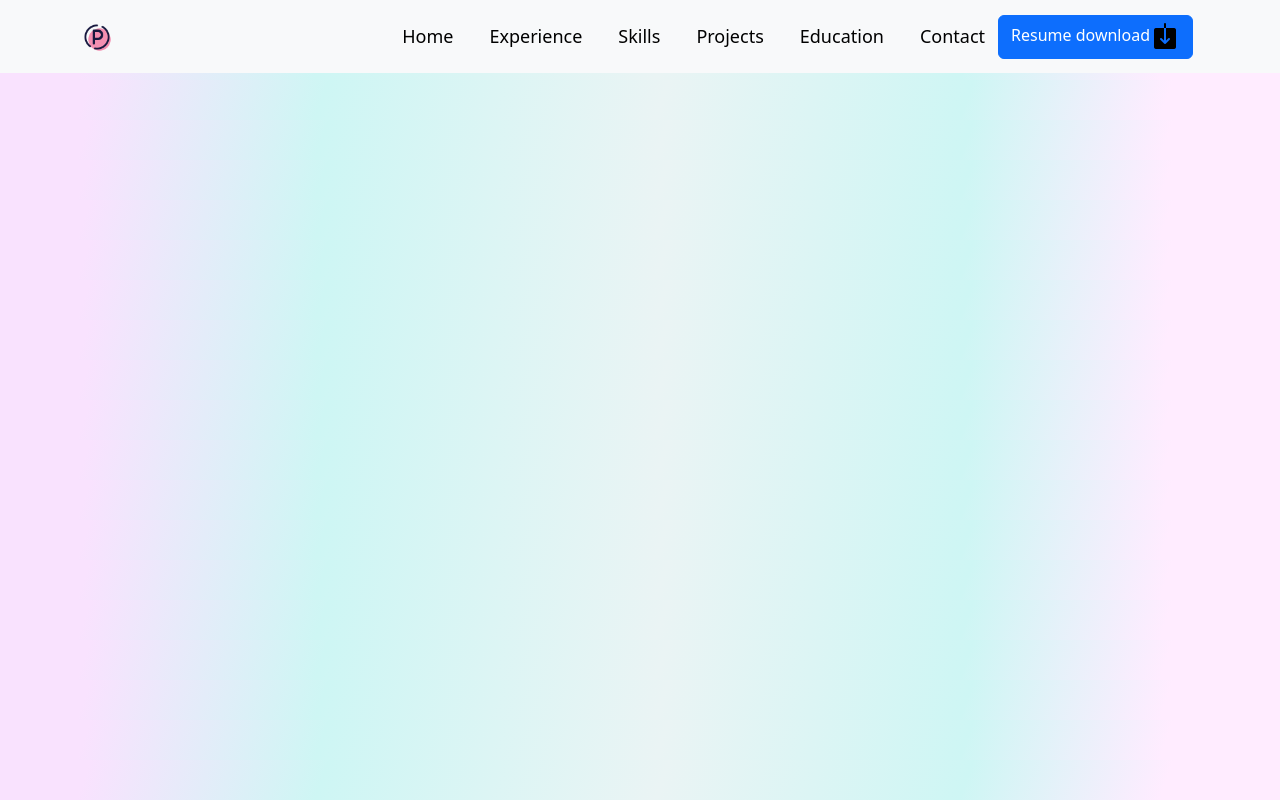
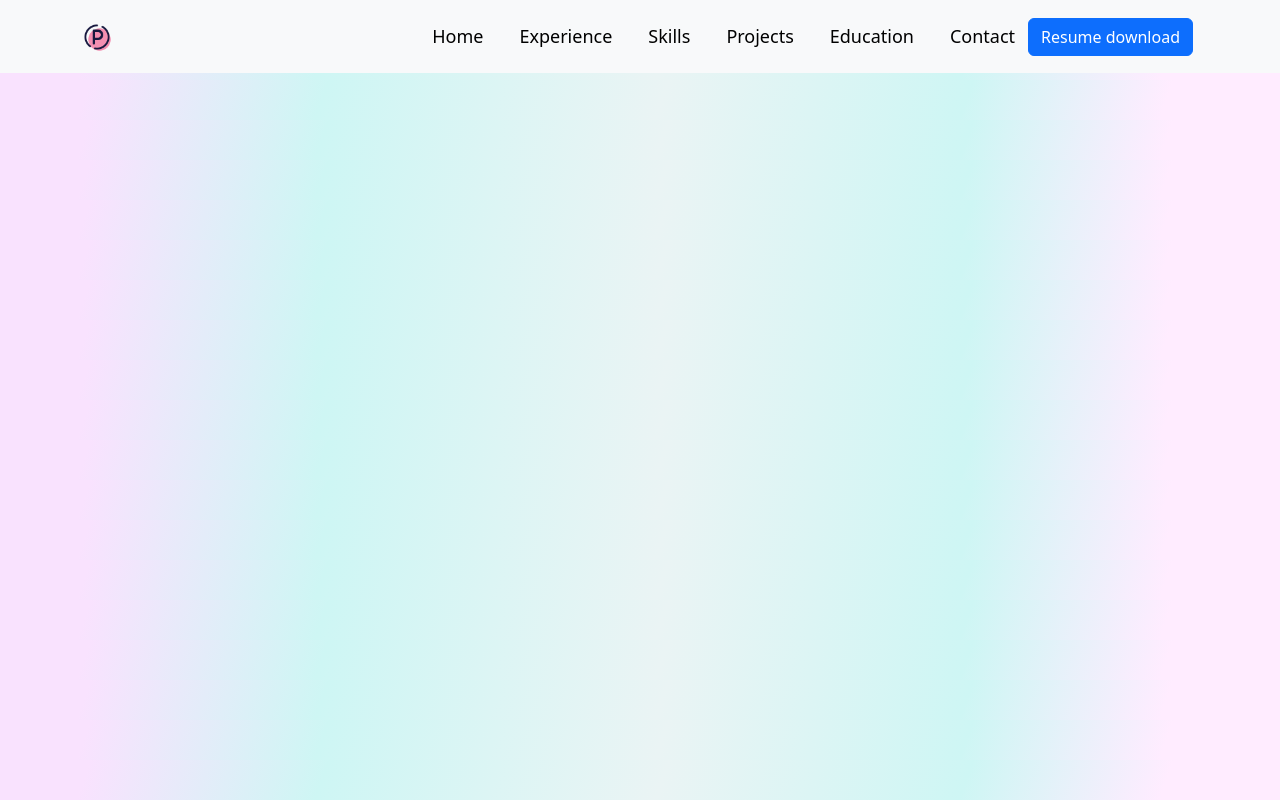
Before and after one commit to Priyanka-BN11/Priyanka_portfolio, a website: page html/navbar.html in a window 1280 px wide. Drawn offline with nearby package versions, Linux system fonts and the light colour scheme; files whose address does not match are found by name.

Commit message:
some issue fix

```diff
--- a/html/navbar.html
+++ b/html/navbar.html
@@ -37,7 +37,7 @@
               <li class="nav-item"><a class="nav-link" onclick="active(this)" href="#contact">Contact</a></li>
 
             </ul>
-            <a href= "https://drive.google.com/uc?export=download&id=16BOGQvfpXjATtkoCWqR3PDRDy6KU1PkT" class="button__download" target="_blank" download ><button type="button" class="btn btn-primary">Resume download<img src="../icons/download.png" ></button></a>
+            <a href= "https://drive.google.com/uc?export=download&id=16BOGQvfpXjATtkoCWqR3PDRDy6KU1PkT" class="button__download" target="_blank" download ><button type="button" class="btn btn-primary">Resume download</button></a>
           </div>
         </div>
       </nav>
```
